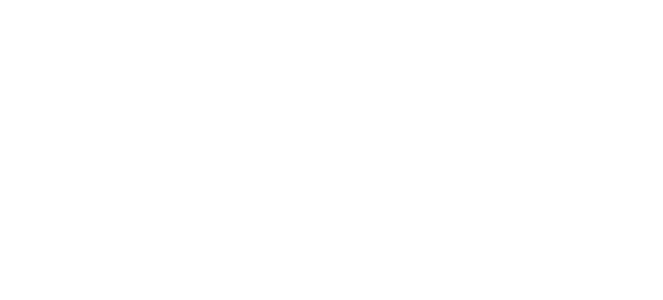
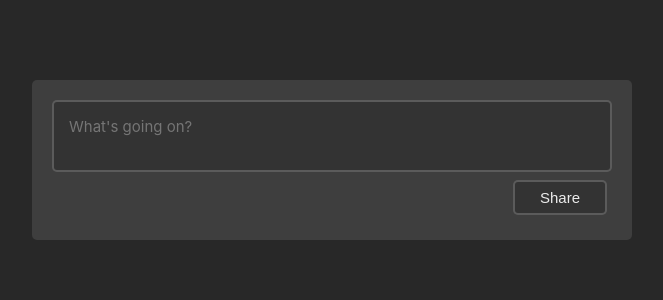
Before and after one commit to wesleimp-deprecated/realtime-app-frontend, a React (Create React App) app: page /timeline in a window 1280 px wide. Shown: the top 300 px of the page, without its empty margins (308-971 px from the left). Built offline with nearby package versions, Linux system fonts and the light colour scheme.

Commit message:
Estilizado a timeline e adicionado o campo para novo post

```diff
--- a/src/pages/Login/index.js
+++ b/src/pages/Login/index.js
@@ -14,9 +14,10 @@
 
   handleOnSubmit = (e) => {
     e.preventDefault();
+    const {username} = this.state;
+    if (!username) return;
+    this.props.history.push('/timeline');
 
-    console.log(this.state.username);
-    this.setState({ username: '' });
   }
 
   render() {
--- a/src/pages/Timeline/index.js
+++ b/src/pages/Timeline/index.js
@@ -0,0 +1,30 @@
+import React, { Component } from 'react';
+import { Container, Form } from './styles';
+
+class Timeline extends Component {
+	state = {
+		newPost: '',
+	}
+
+	handleOnInputChange = (event) => {
+		this.setState({ newPost: event.target.value });
+	}
+
+	handleSubmit = (event) => {
+		event.preventDefault();
+		alert(this.state.newPost);
+	}
+
+	render() {
+		return (
+			<Container>
+				<Form onSubmit={this.handleSubmit}>
+					<textarea placeholder="What's going on?" maxLength={300} value={this.state.newPost} onChange={this.handleOnInputChange} />
+					<button type="submit">Share</button>
+				</Form>
+			</Container>
+		);
+	}
+}
+
+export default Timeline;
--- /dev/null
+++ b/src/pages/Timeline/styles.js
@@ -0,0 +1,47 @@
+import styled from 'styled-components';
+
+export const Container = styled.div`
+  width: 600px;
+  margin: 50px auto;
+  display: flex;
+  flex-direction: column;
+	align-items: stretch;
+`;
+
+const colors = {
+	border: 'rgba(255,255,255,.2)',
+	backgound: 'rgba(40,40,40,.5)',
+	color: 'rgba(255,255,255,.9)',
+}
+
+export const Form = styled.form`
+	width: 100%;
+	background: rgba(255,255,255, .1);
+	padding: 20px;
+	border-radius: 5px;
+	margin: 30px 0;
+
+	textarea {
+		/* border: 2px solid rgba(255,255,255,.2); */
+		border: 2px solid ${colors.border};
+		background-color: ${colors.backgound};
+		border-radius: 5px;
+		color: ${colors.color};
+		font-size: 15px;
+		font-family: inherit;
+		padding: 15px;
+		width: 100%;
+		resize: none;
+	}
+
+	button {
+		float: right;
+		border: solid 2px ${colors.border};
+		border-radius: 5px;
+		padding: 7px 25px;
+		margin: 5px;
+		background-color: ${colors.backgound};
+		color: ${colors.color};
+		font-size: 15px;
+	}
+`;
--- a/src/routes/index.js
+++ b/src/routes/index.js
@@ -1,12 +1,14 @@
 import React from 'react';
 import { BrowserRouter, Switch, Route} from 'react-router-dom';
 import Login from '../pages/Login';
+import Timeline from '../pages/Timeline';
 
 const Routes = () => (
     <BrowserRouter>
         <Switch>
             <Route exact path="/" component={Login} />
-            <Route exact path="/Login" component={Login} />
+            <Route exact path="/login" component={Login} />
+            <Route exact path="/timeline" component={Timeline} />
         </Switch>
     </BrowserRouter>
 );
--- a/src/styles/global.js
+++ b/src/styles/global.js
@@ -10,9 +10,11 @@
 		outline: 0;
 	}
 	body {
-		font-family: Arial, Helvetica, sans-serif;
+		font-family: -apple-system, BlinkMacSystemFont, "Segoe UI", "Roboto", "Oxygen",
+			"Ubuntu", "Cantarell", "Fira Sans", "Droid Sans", "Helvetica Neue",
+			sans-serif;
 		font-size: 14px;
-		background: #fff;
+		background: #282828;
 		text-rendering: optimizeLegibility;
 		-webkit-font-smoothing: antialiased;
 	}
```
